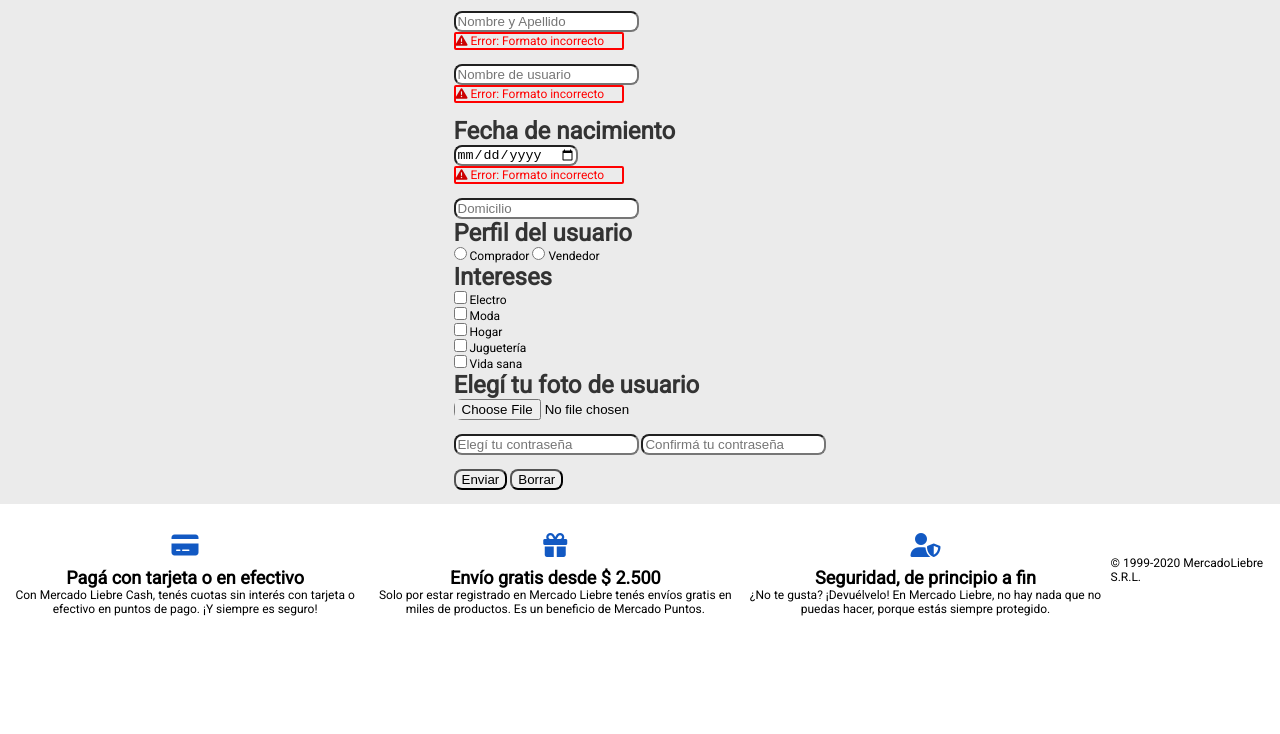
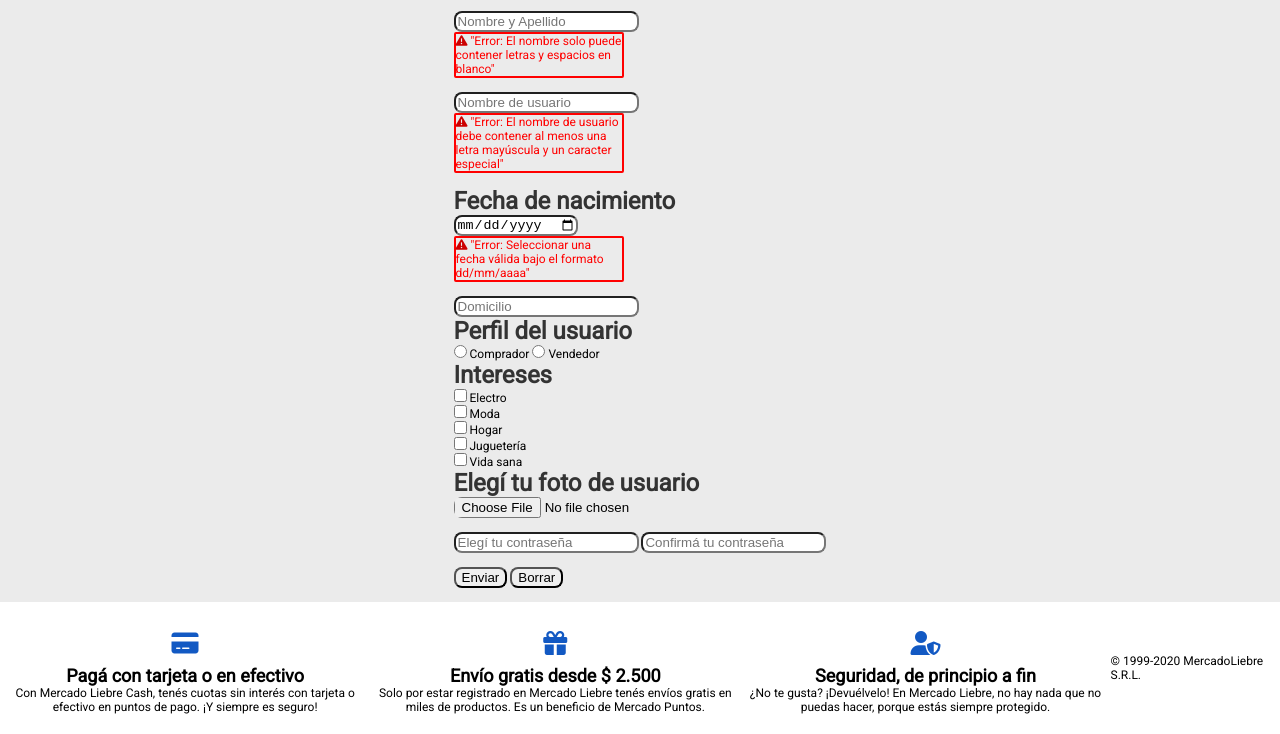
Before and after one commit to Tamav/MercadoLiebre---TamaraPeinetti, a website: page views/register.html in a window 1280 px wide. Shown: the part 165-899 px from the top of the page. Before the commit the page ends 801 px from the top, so only its background shows below. Drawn offline with Linux system fonts and the light colour scheme; a web font is replaced by a local one.

Commit message:
Corrección mensajes de error

```diff
--- a/views/register.html
+++ b/views/register.html
@@ -60,17 +60,17 @@
 
             <input type="text" name="Name" id="Name" required pattern="[a-zA-Z\s]+" placeholder="Nombre y Apellido">
             <br>
-             <p class="register_format"><i class="fa-solid fa-triangle-exclamation" style="color: #cc0000;"></i> Error: Formato incorrecto </p>
+             <p class="register_format"><i class="fa-solid fa-triangle-exclamation" style="color: #cc0000;"></i> "Error: El nombre solo puede contener letras y espacios en blanco" </p>
 
             <br>
             <input type="text" name="User" id="User required pattern="[a-zA-Z\s]+" placeholder="Nombre de usuario">
             <br>
-            <p class="register_format"><i class="fa-solid fa-triangle-exclamation" style="color: #cc0000;"></i> Error: Formato incorrecto</p>
+            <p class="register_format"><i class="fa-solid fa-triangle-exclamation" style="color: #cc0000;"></i> "Error: El nombre de usuario debe contener al menos una letra mayúscula y un caracter especial"</p>
             <br>
             <h3>Fecha de nacimiento</h3>
             <input type="date" name="birthday" id="birthday" required pattern="\d{2}-\d{2}-\d{4}">
             <br>
-            <p class="register_format"><i class="fa-solid fa-triangle-exclamation" style="color: #cc0000;"></i> Error: Formato incorrecto</p>
+            <p class="register_format"><i class="fa-solid fa-triangle-exclamation" style="color: #cc0000;"></i> "Error: Seleccionar una fecha válida bajo el formato dd/mm/aaaa"</p>
             <br>
             <input type="text" name="adress" id="adress" required placeholder="Domicilio">
             <br>
```
